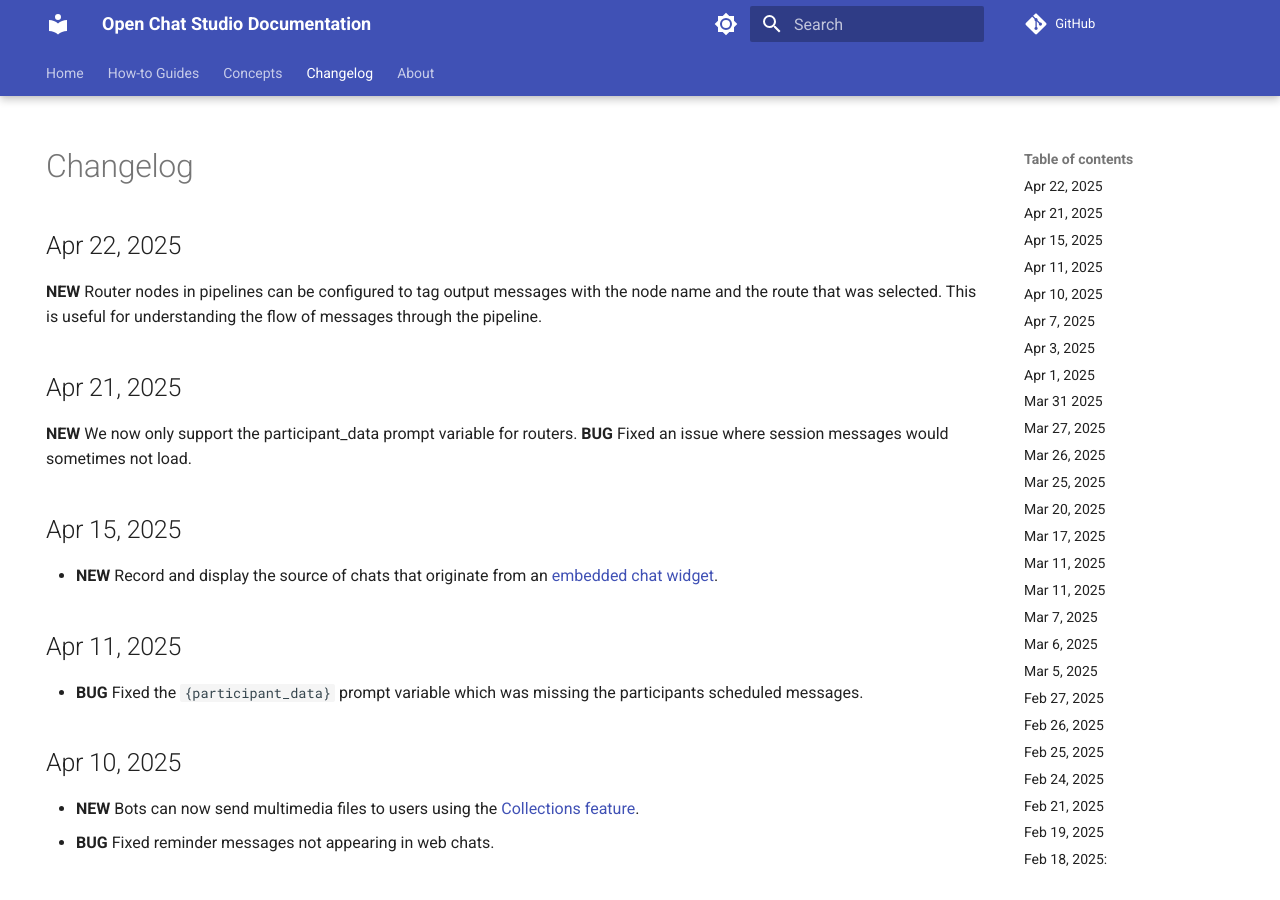
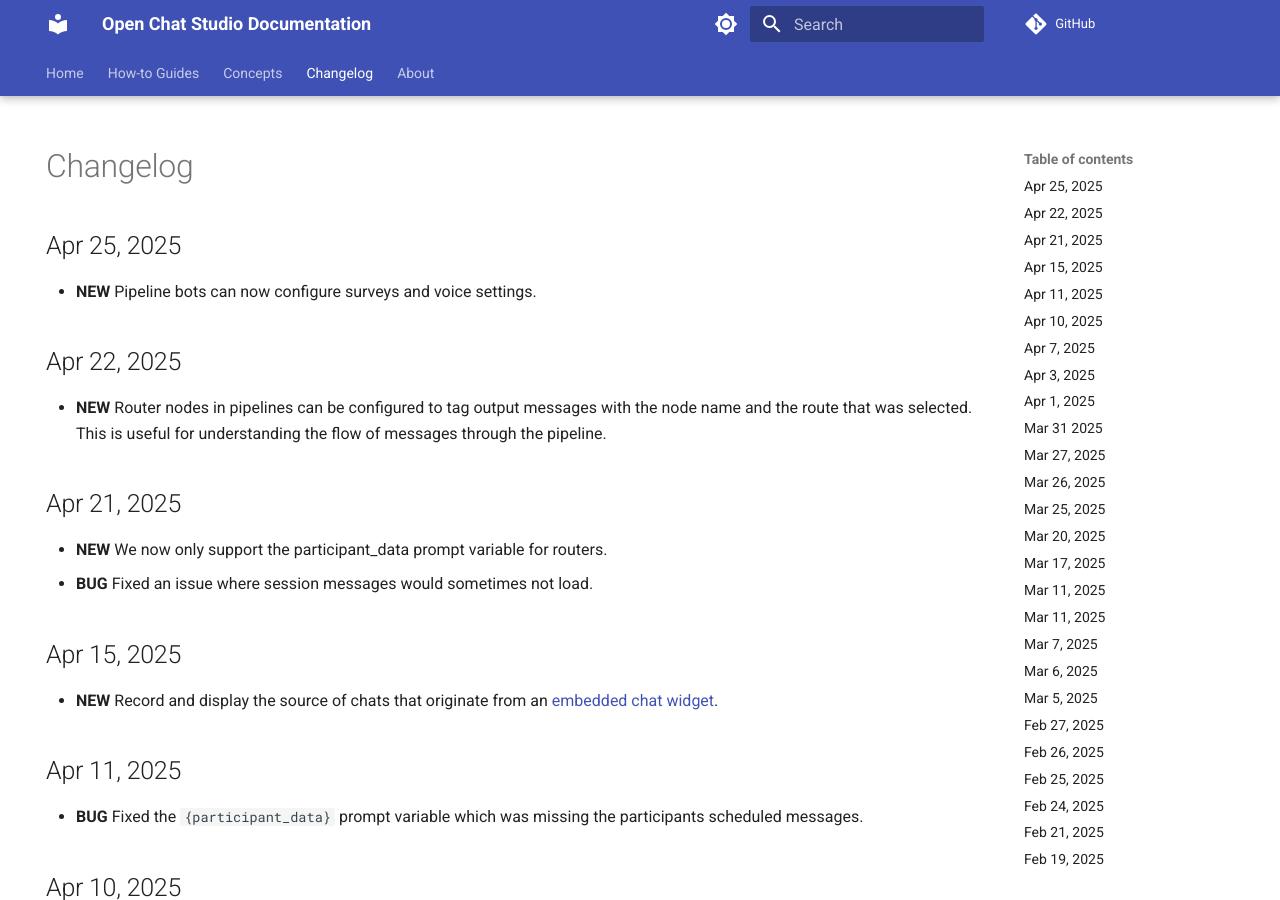
Before and after one commit to dimagi/open-chat-studio-docs, an MkDocs documentation site: the page built from docs/changelog.md, in a window 1280 px wide and 900 px high. Built offline with MkDocs 1.6.1 and Material for MkDocs 9.7.7, drawn with Linux system fonts in a browser that asks for light colours; emoji names are drawn with the system emoji font; a script that is not in the unit is left out; comment, search, counter and statistics services are not loaded.

Commit message:
Update changelog.md

```diff
--- a/docs/changelog.md
+++ b/docs/changelog.md
@@ -4,12 +4,16 @@
 ---
 
 # Changelog
+
+## Apr 25, 2025
+* **NEW** Pipeline bots can now configure surveys and voice settings.
+
 ## Apr 22, 2025
-**NEW** Router nodes in pipelines can be configured to tag output messages with the node name and the route that was selected. This is useful for understanding the flow of messages through the pipeline.
+* **NEW** Router nodes in pipelines can be configured to tag output messages with the node name and the route that was selected. This is useful for understanding the flow of messages through the pipeline.
 
 ## Apr 21, 2025
-**NEW** We now only support the participant_data prompt variable for routers.
-**BUG** Fixed an issue where session messages would sometimes not load.
+* **NEW** We now only support the participant_data prompt variable for routers.
+* **BUG** Fixed an issue where session messages would sometimes not load.
 
 ## Apr 15, 2025
 * **NEW** Record and display the source of chats that originate from an [embedded chat widget](./how-to/embed.md).
```
